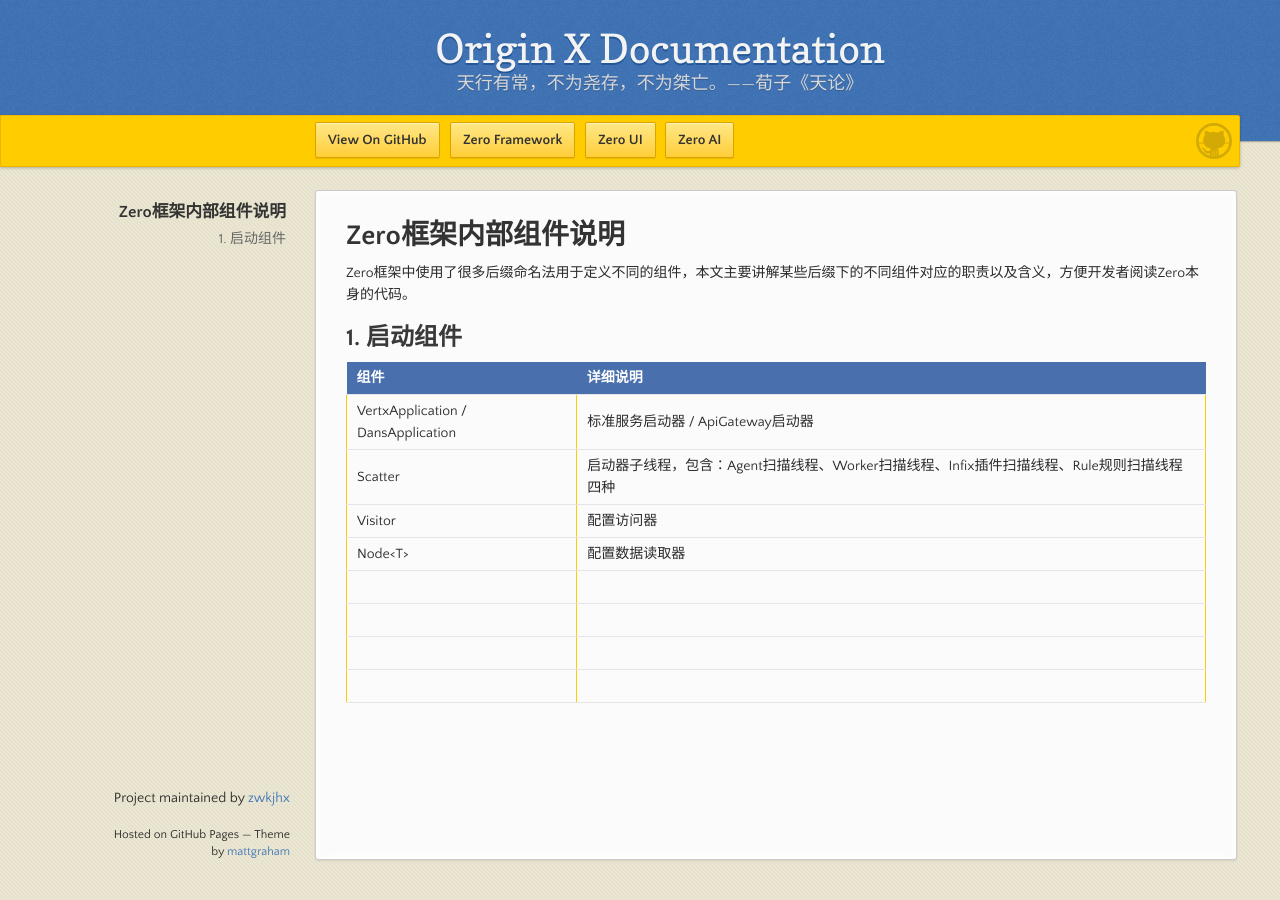
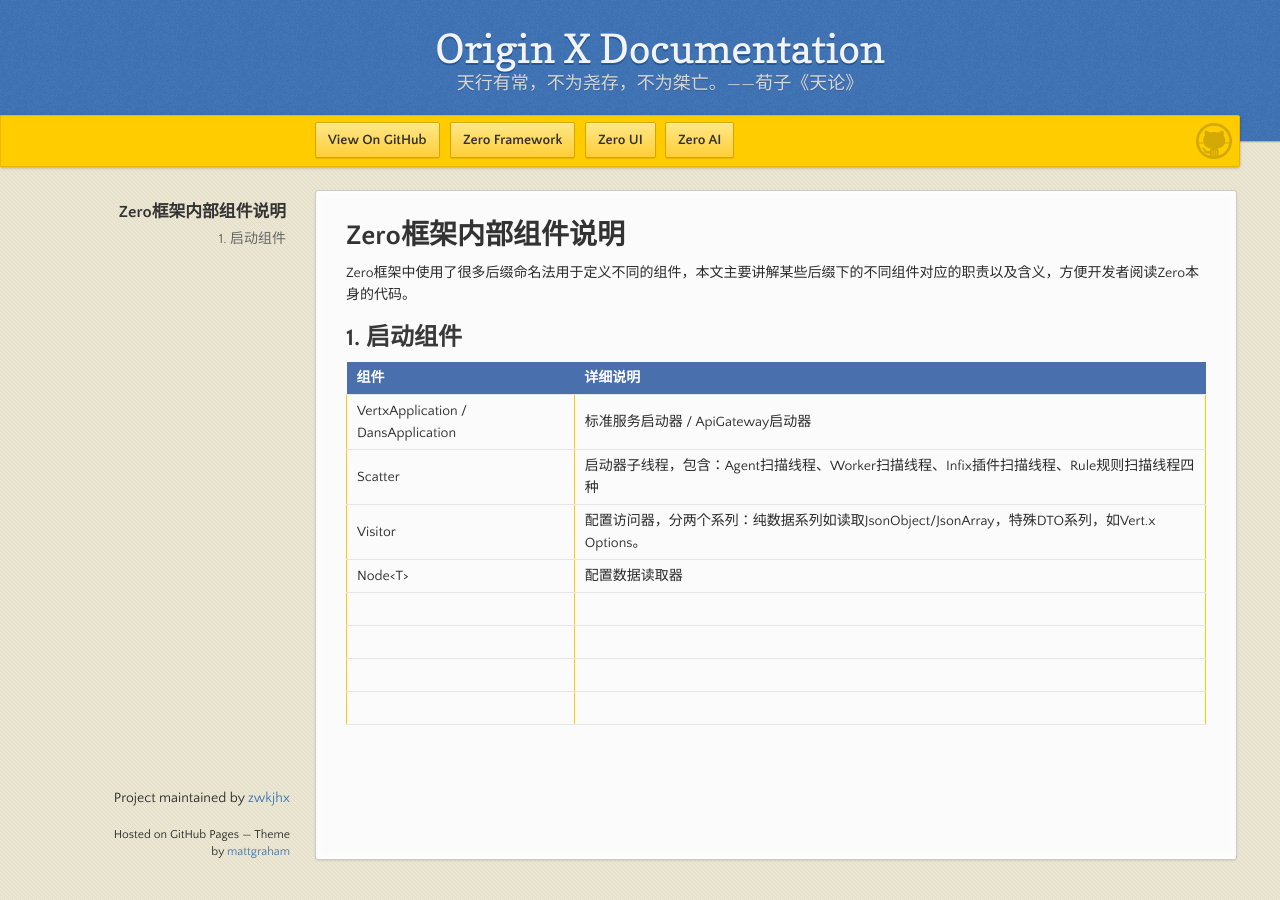
Before and after one commit to zwkjhx/ox-doc, a Jekyll site: the page built from specification/1-zerogui-fan/spc-004-zeronei-bu-zu-jian-shuo-ming.md, in a window 1280 px wide. Built offline with Jekyll 4.4.1, drawn with Linux system fonts in a browser that asks for light colours; our own code applies the rules of GitHub Pages for plain Markdown files.

Commit message:
Updates specification/1-zerogui-fan/spc-004-zeronei-bu-zu-jian-shuo-ming.md
Auto commit by GitBook Editor

```diff
--- a/specification/1-zerogui-fan/spc-004-zeronei-bu-zu-jian-shuo-ming.md
+++ b/specification/1-zerogui-fan/spc-004-zeronei-bu-zu-jian-shuo-ming.md
@@ -8,7 +8,7 @@
 | :--- | :--- |
 | VertxApplication / DansApplication | 标准服务启动器 / ApiGateway启动器 |
 | Scatter | 启动器子线程，包含：Agent扫描线程、Worker扫描线程、Infix插件扫描线程、Rule规则扫描线程四种 |
-| Visitor | 配置访问器 |
+| Visitor | 配置访问器，分两个系列：纯数据系列如读取JsonObject/JsonArray，特殊DTO系列，如Vert.x Options。 |
 | Node&lt;T&gt; | 配置数据读取器 |
 |  |  |
 |  |  |
```
